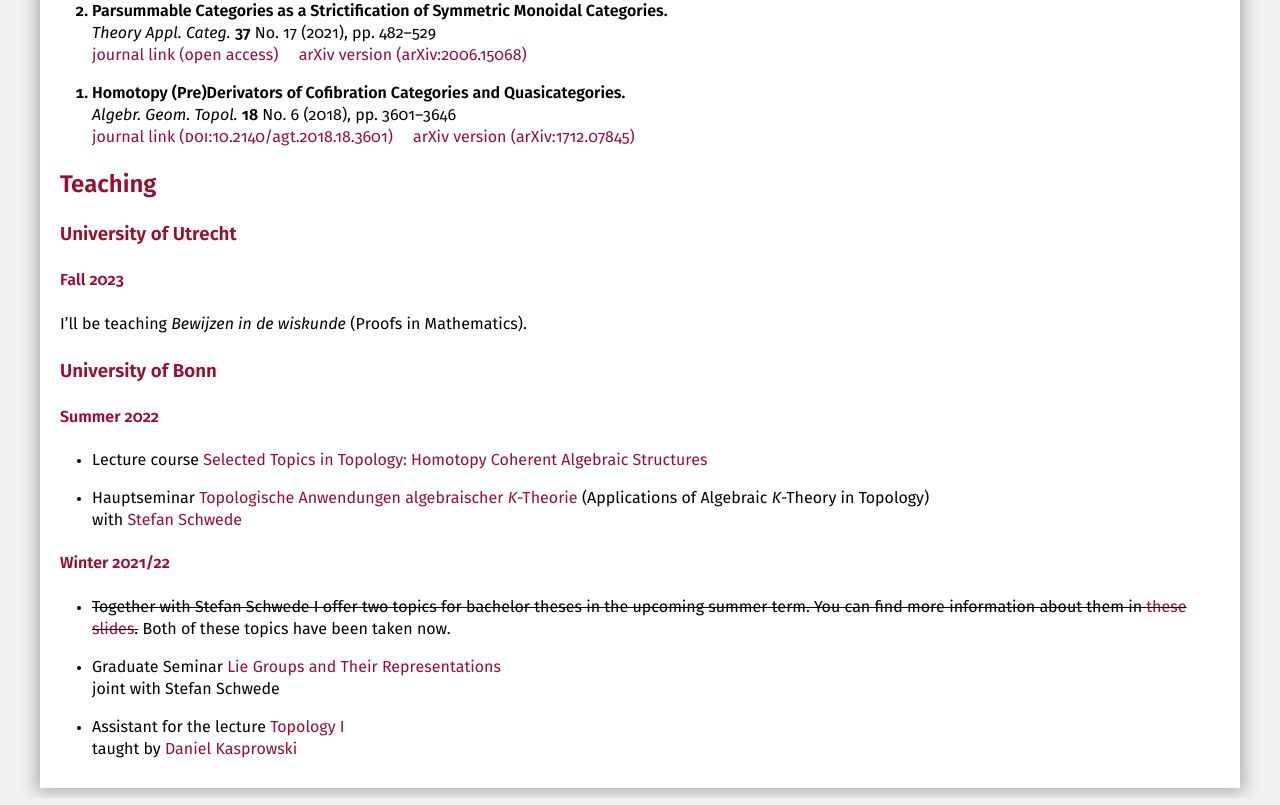
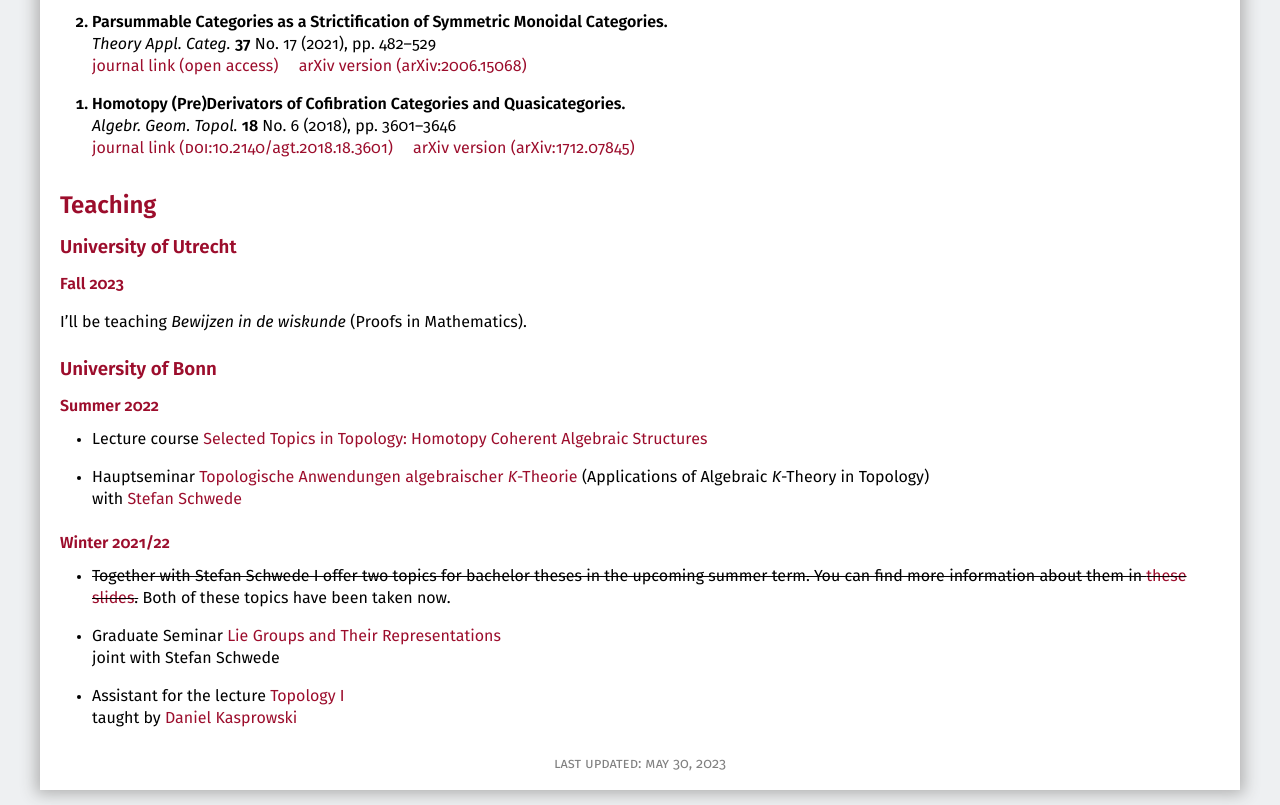
Before and after one commit to t-lenz/t-lenz.github.io, a plain HTML site: page index.html in a window 1280 px wide. Shown: the part 1157-1962 px from the top of the page. Drawn offline with Linux system fonts and the light colour scheme.

Commit message:
small layout improvements

```diff
--- a/index.html
+++ b/index.html
@@ -30,7 +30,7 @@
 
 html {
     background-color:#eef0f2;
-    padding:10px;
+    padding:15px;
 }
 
 body {
@@ -51,7 +51,7 @@ body {
 div.body {
     padding-left: 20px;
     padding-right: 20px;
-    padding-bottom: 12px;
+    padding-bottom: 16px;
 }
 
 table.addr {
@@ -84,9 +84,37 @@ h1, h2, h3, h4 {
     font-weight:600;
 }
 
+h2, h3 {
+    margin-bottom:12px;
+}
+
+h4 {
+    margin-bottom:5px;
+}
+
+h2 {
+    margin-top:30px;
+}
+
+h2+h3 {
+    margin-top:10px;
+}
+
+h3+h4 {
+    margin-top:5px;
+}
+
+h4+ul {
+    margin-top:-5px;
+}
+
 a {
     text-decoration: none;
     color:hsl(347, 85%, 33%);
+}
+
+a:hover {
+    color:hsl(347, 95%, 42%);
 }
 
 .sc {
@@ -94,14 +122,14 @@ a {
 }
 
 b {
-    font-weight:550;
+    font-weight:600;
 }
 
 .cell {
     display:table-cell;
     padding:15px;
-    background-color:hsl(347, 85%, 33%);
-    font-weight:550;
+    background-color:rgb(156, 13, 44);
+    font-weight:600;
     text-align:center;
     color:white;
     margin:0px;
@@ -109,8 +137,10 @@ b {
 
 .cell:hover {
     background-color:hsl(347, 80%, 37%);
+    color:white;
     cursor:pointer;
 }
+
 
 .header {
     display:table;
@@ -118,13 +148,15 @@ b {
     table-layout:fixed;
 }
 
-ol, ul {
-    padding-left:2em;
+@media screen and (min-width: 1000px) {
+    ol, ul {
+        padding-left:2em;
+    }
 }
 
 li::marker {
     font-variant-numeric: oldstyle-nums tabular-nums;
-    font-weight:550;
+    font-weight:600;
 }
 
 span.dutch {
@@ -132,7 +164,7 @@ span.dutch {
 }
 
 th {
-    font-weight:550;
+    font-weight:600;
 }
 
 div.pic {
@@ -144,6 +176,7 @@ div.pic {
     background-image: url("me.png");
     background-size: cover;
     background-position-x: 42%;
+    margin-bottom:3px;
 }
 
 p.intro {
@@ -154,6 +187,16 @@ p.intro {
 div.top-container {
     display: flex;
     align-items: stretch;
+}
+
+div.footer {
+    margin-top: 25px;
+    color: #808080;
+    font-variant: small-caps;
+    text-transform: lowercase;
+    font-variant-numeric: oldstyle-nums proportional-nums;
+    text-align: center;
+    font-size: 90%;
 }
 
 @media screen and (max-width: 750px) {
@@ -167,6 +210,7 @@ div.top-container {
         aspect-ratio: 16/10;
         margin-left:0px;
         margin-right:10px;
+        margin-bottom:0px;
     }
 
     p.intro {
@@ -219,7 +263,7 @@ div.top-container {
             <div class="pic"></div>
     </div>
     <p class="intro" style="margin-top:12px;">My research concerns equivariant and global homotopy theory, with a particular
-    focus on equivariant infinite loop space theory and surrounding topics like
+    focus on equivariant infinite loop space theory and adjacent topics like
     (global) equivariant algebraic <i>K</i>-theory and parameterized semiadditivity.
     You can find an overview about some of the work I did before 2021 in
     <a href="https://sites.google.com/view/jmra/videos/topologygeometry#h.mzf0x3rdij8m">this video</a>
@@ -317,5 +361,8 @@ div.top-container {
     </li></p>
     </ul>
     </div>
+    <div class="footer">
+        last updated: May 30, 2023
+    </div>
 </body>
 </html>
```
